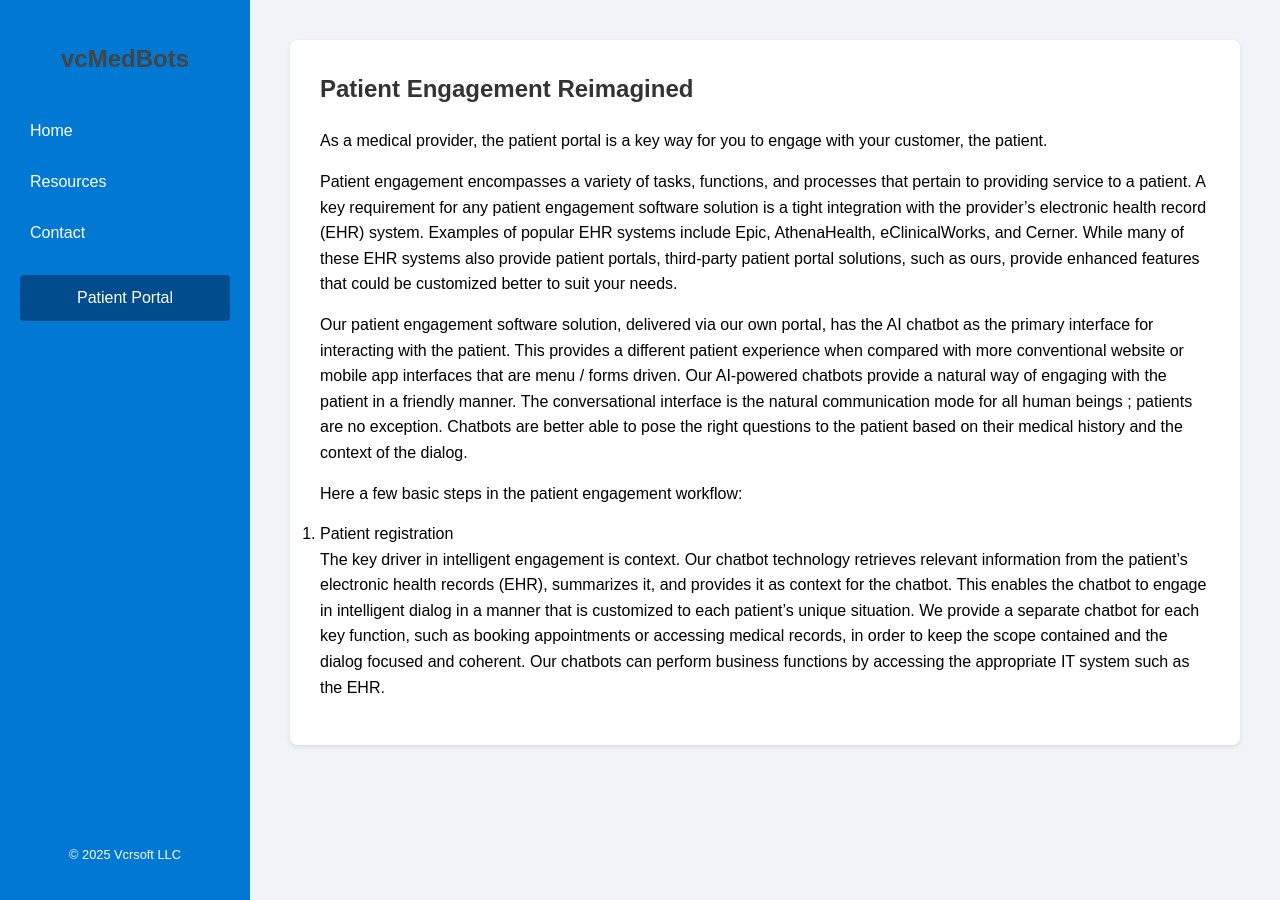
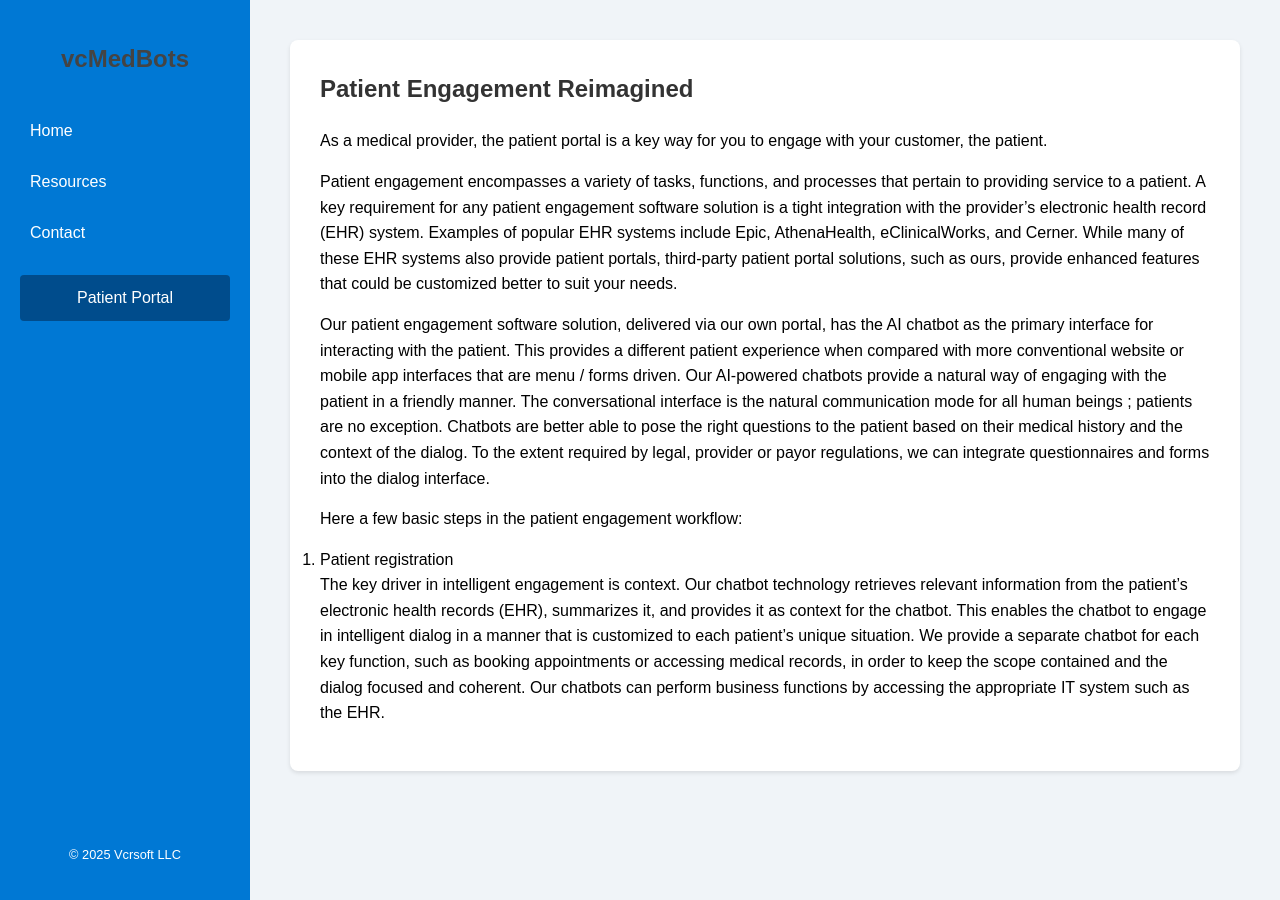
Before and after one commit to vcrsoft/vcrsoft.github.io, a Jekyll site: the page built from _resources/patientEngagement.md, in a window 1280 px wide. Built offline with Jekyll 4.4.1, drawn with Linux system fonts in a browser that asks for light colours.

Commit message:
Update patientEngagement.md

```diff
--- a/_resources/patientEngagement.md
+++ b/_resources/patientEngagement.md
@@ -11,7 +11,7 @@ As a medical provider, the patient portal is a key way for you to engage with yo
 
 Patient engagement encompasses a variety of tasks, functions, and processes that pertain to providing service to a patient. A key requirement for any patient engagement software solution is a tight integration with the provider's electronic health record (EHR) system. Examples of popular EHR systems include Epic, AthenaHealth, eClinicalWorks, and Cerner. While many of these EHR systems also provide patient portals, third-party patient portal solutions, such as ours, provide enhanced features that could be customized better to suit your needs.
 
-Our patient engagement software solution, delivered via our own portal, has the AI chatbot as the primary interface for interacting with the patient. This provides a different patient experience when compared with more conventional website or mobile app interfaces that are menu / forms driven. Our AI-powered chatbots provide a natural way of engaging with the patient in a friendly manner. The conversational interface is the natural communication mode for all human beings ; patients are no exception. Chatbots are better able to pose the right questions to the patient based on their medical history and the context of the dialog.
+Our patient engagement software solution, delivered via our own portal, has the AI chatbot as the primary interface for interacting with the patient. This provides a different patient experience when compared with more conventional website or mobile app interfaces that are menu / forms driven. Our AI-powered chatbots provide a natural way of engaging with the patient in a friendly manner. The conversational interface is the natural communication mode for all human beings ; patients are no exception. Chatbots are better able to pose the right questions to the patient based on their medical history and the context of the dialog. To the extent required by legal, provider or payor regulations, we can integrate questionnaires and forms into the dialog interface.
 
 Here a few basic steps in the patient engagement workflow:
 
```
